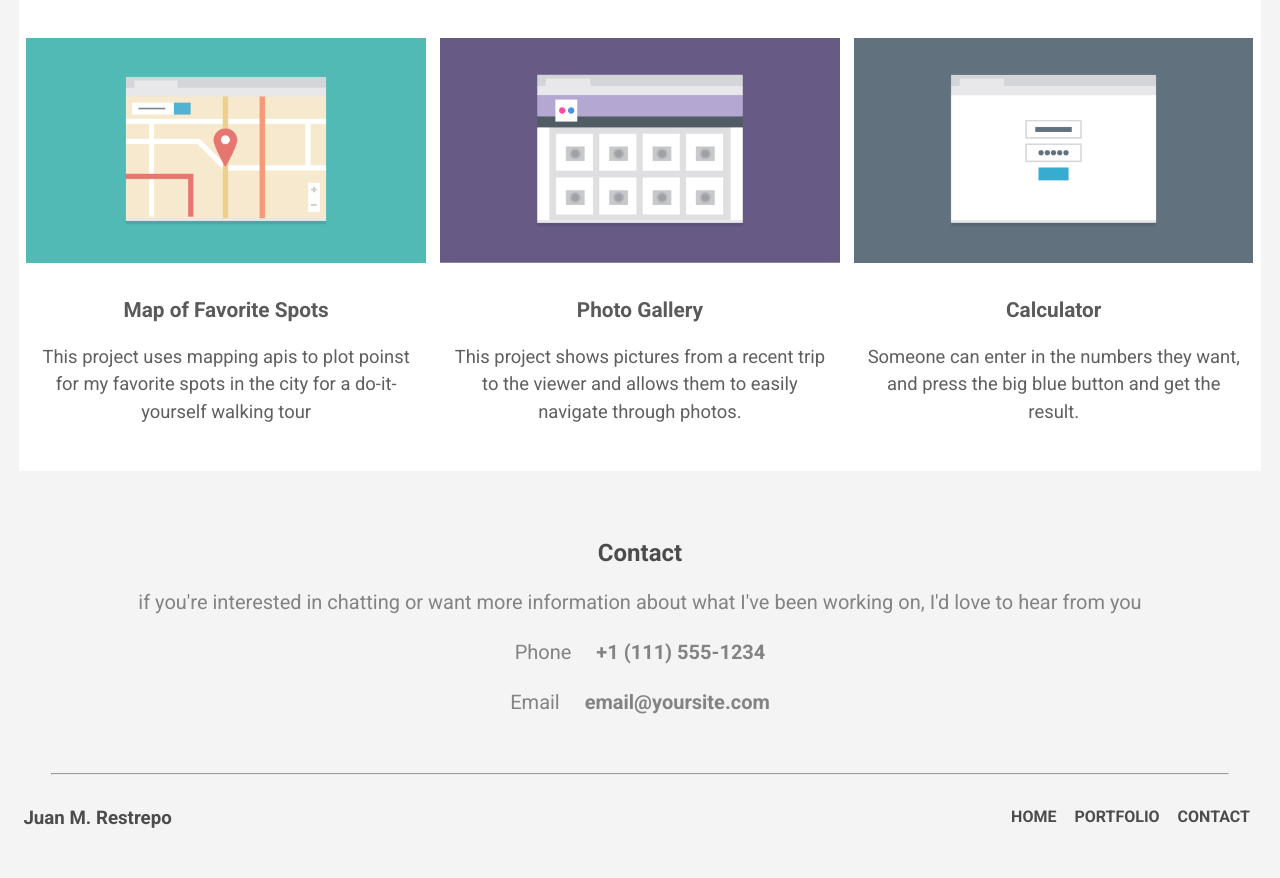
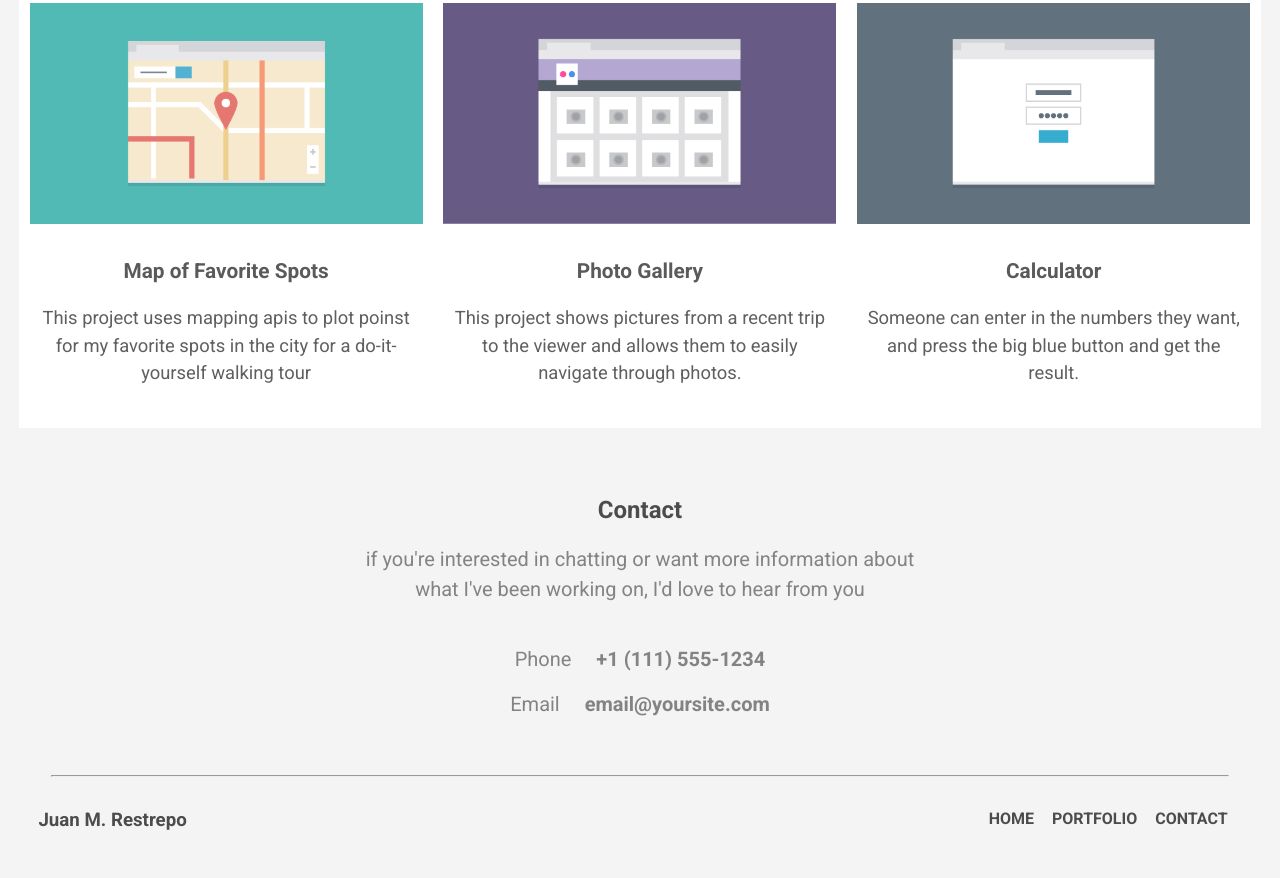
Before and after one commit to jrestrepo922/mobile-first-responsive-layout, a plain HTML site: page index.html in a window 1280 px wide. Shown: the part 1011-1889 px from the top of the page. Drawn offline with Linux system fonts and the light colour scheme.

Commit message:
added responsive css for the desktop meida queries

```diff
--- a/css/styles.css
+++ b/css/styles.css
@@ -223,31 +223,73 @@ footer{
 
     .container-main {
         background-color: white;
+        width: 97%;
     }
 
     .col {
         width: 33.33%;
+        height: 425px;
     }
 
-    .container-main{
-        width: 97%;
-
-     }
+    .project-content {
+        padding-bottom: 0;
+    }
 
     .container{
         width: 92%;
     }
 
+    .container-main img{
+        width: 95%;
+     }
+
     .desktop-view-container{
         display: flex;
         justify-content: space-between;
+        padding-top: 1em;
     }
 
     .name{
         display: inline-block;
     }
 
-    .main-nav{
-        display: inline-block;
+    .main-nav li{
+        width: 33.33%;
+    }
+
+    .main-nav {
+        width: 40%;
+        margin: .67em 0;
+    }
+
+    .profile-img{
+        padding-right: 2.5em;
+    }
+
+    .container p{
+        width: 50%;
+        margin: 0 auto;
+    }
+
+    .contact-me{
+        padding-bottom: 2em;
+    }
+
+    .phone {
+        padding-bottom: .75em;
+    }
+
+    .name-footer{
+        padding-left: 3%;
+    }
+    .main-nav-footer{
+        padding-right: 3%;
+    }
+
+}
+
+@media(min-width: 1440px){
+    .col {
+        height: 500px;
     }
 }
--- a/index.html
+++ b/index.html
@@ -9,7 +9,7 @@
         <link rel="stylesheet" href="css/styles.css"></link>
     </head>
     <body>
-        <header>
+        <header id="home">
             <div class="container clearfix">
                 <div class="desktop-view-container">
                     <h1 class="name">Juan M. Restrepo</h1>
@@ -62,9 +62,9 @@
         <footer>
             <div class="container">
                 <h2>Contact</h2>
-                <p>if you're interested in chatting or want more information about what I've been working on, I'd love to hear from you</p>
-                <p>Phone   <span>+1 (111) 555-1234</span></p>
-                <p>Email   <span>email@yoursite.com</span></p>
+                <p class="contact-me">if you're interested in chatting or want more information about what I've been working on, I'd love to hear from you</p>
+                <p class="phone">Phone   <span>+1 (111) 555-1234</span></p>
+                <p class="email">Email   <span>email@yoursite.com</span></p>
                 <hr></hr>
             </div>
                 <div class='footer-nav-container'>
```
